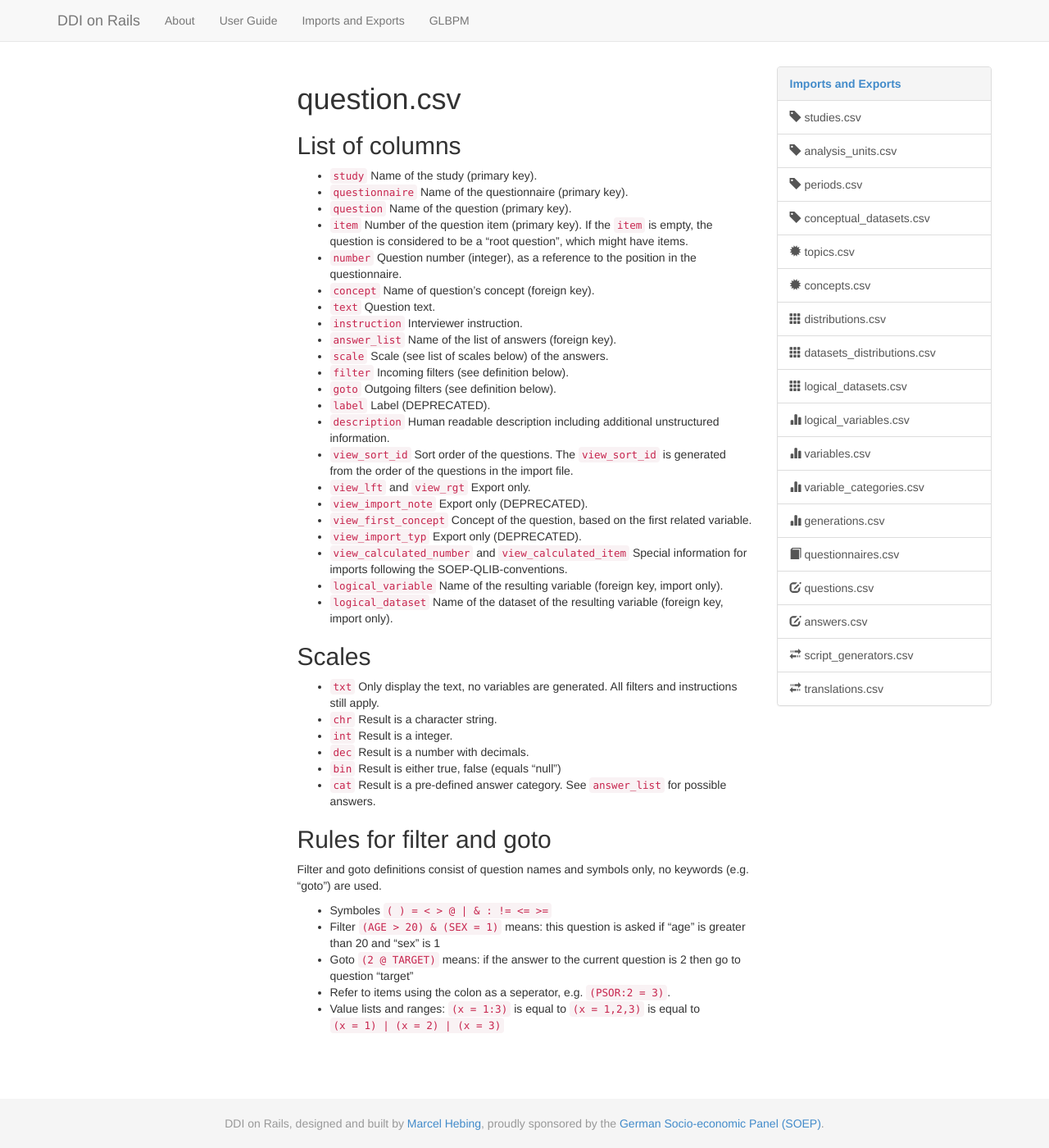
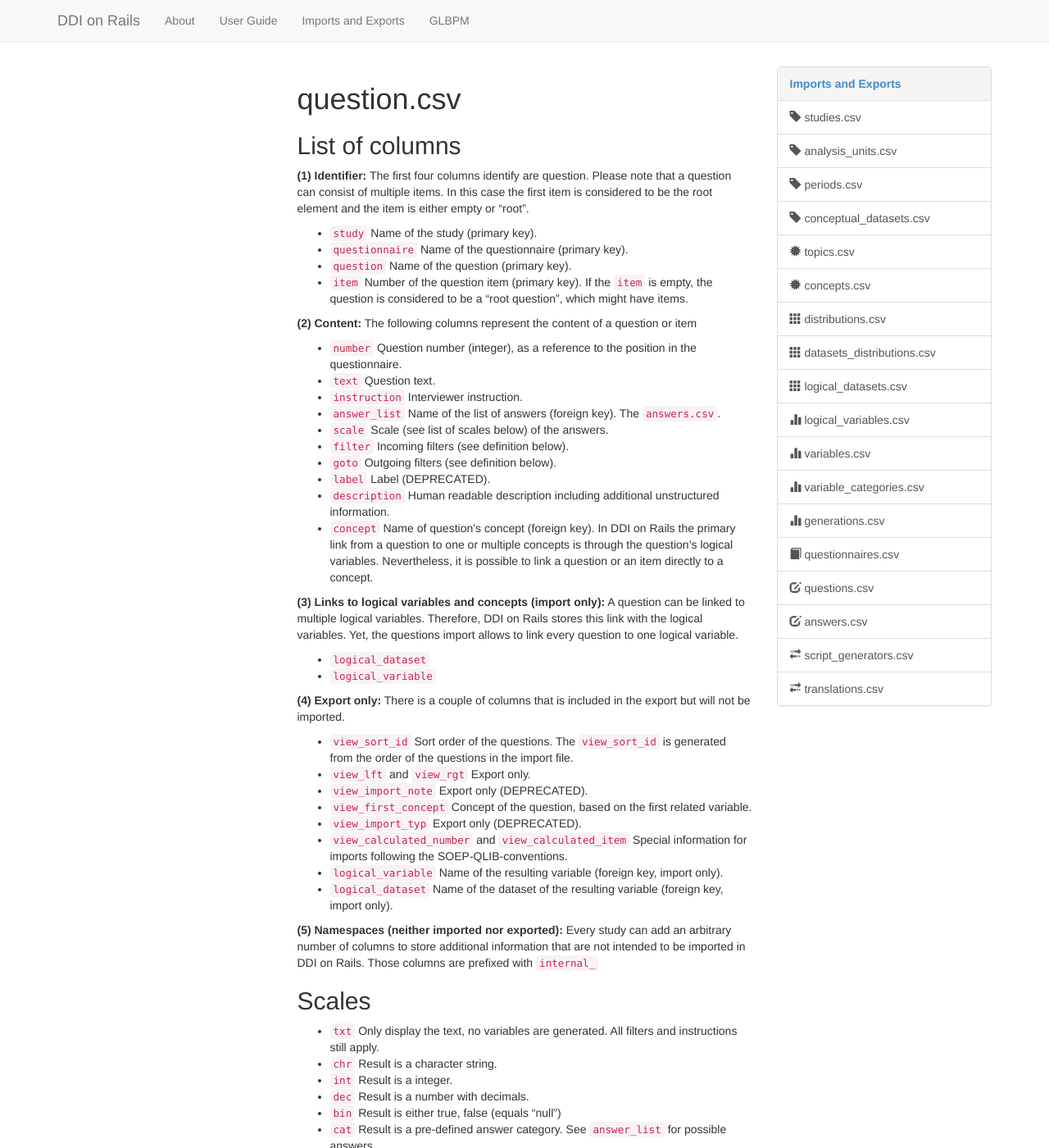
Before and after one commit to ddionrails/ddionrails.github.io, a Jekyll site: the page built from imports/questions_csv.markdown, in a window 1280 px wide and 1400 px high. Shown: the whole window at 82% size. Built offline with Jekyll 4.4.1, drawn with Linux system fonts in a browser that asks for light colours.

Commit message:
Update import description from questions and answers.

```diff
--- a/imports/questions_csv.markdown
+++ b/imports/questions_csv.markdown
@@ -8,21 +8,35 @@ question.csv
 
 List of columns
 ---------------
+
+**(1) Identifier:** The first four columns identify are question. Please note that a question can consist of multiple items. In this case the first item is considered to be the root element and the item is either empty or "root".
+
 * `study` Name of the study (primary key).
 * `questionnaire` Name of the questionnaire (primary key).
 * `question` Name of the question (primary key).
 * `item` Number of the question item (primary key). If the `item` is empty,
   the question is considered to be a "root question", which might have items.
+
+**(2) Content:** The following columns represent the content of a question or item
+
 * `number` Question number (integer), as a reference to the position in the questionnaire.
-* `concept` Name of question's concept (foreign key).
 * `text` Question text.
 * `instruction` Interviewer instruction.
-* `answer_list` Name of the list of answers (foreign key).
+* `answer_list` Name of the list of answers (foreign key). The `answers.csv`.
 * `scale` Scale (see list of scales below) of the answers.
 * `filter` Incoming filters (see definition below).
 * `goto` Outgoing filters (see definition below).
 * `label` Label (DEPRECATED).
 * `description` Human readable description including additional unstructured information.
+* `concept` Name of question's concept (foreign key). In DDI on Rails the primary link from a question to one or multiple concepts is through the question's logical variables. Nevertheless, it is possible to link a question or an item directly to a concept.
+
+**(3) Links to logical variables and concepts (import only):** A question can be linked to multiple logical variables. Therefore, DDI on Rails stores this link with the logical variables. Yet, the questions import allows to link every question to one logical variable.
+
+* `logical_dataset`
+* `logical_variable`
+
+**(4) Export only:** There is a couple of columns that is included in the export but will not be imported.
+
 * `view_sort_id` Sort order of the questions. The `view_sort_id` is generated
   from the order of the questions in the import file.
 * `view_lft` and `view_rgt` Export only.
@@ -34,6 +48,9 @@ List of columns
   imports following the SOEP-QLIB-conventions.
 * `logical_variable` Name of the resulting variable (foreign key, import only).
 * `logical_dataset` Name of the dataset of the resulting variable (foreign key, import only).
+
+**(5) Namespaces (neither imported nor exported):** Every study can add an arbitrary number of columns to store additional information that are not intended to be imported in DDI on Rails. Those columns are prefixed with `internal_`
+
 
 Scales
 ------
```
Also changed, not shown: imports/answers_csv.markdown (+12 -3 lines).
